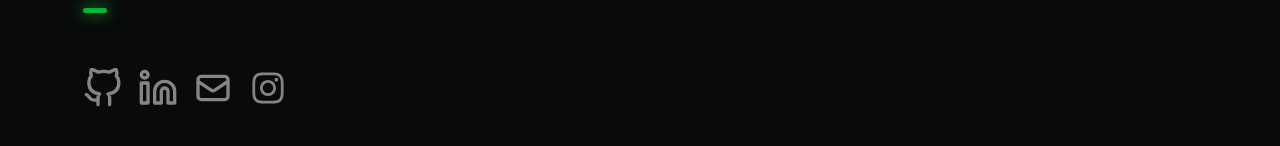
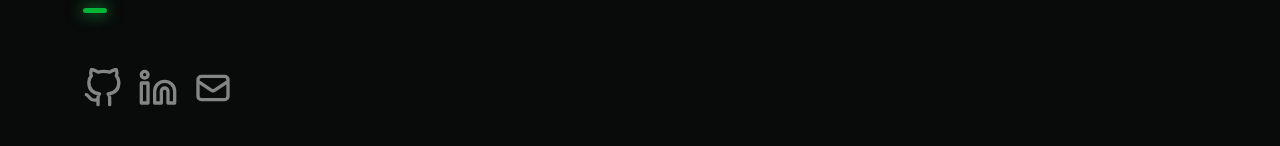
Before and after one commit to Rohit22-dev/My-website, a React (Create React App) app: page / in a window 1280 px wide. Shown: the part 386-532 px from the top of the page. Built offline with nearby package versions, Linux system fonts and the light colour scheme; no server answers.

Commit message:
Added social media links

```diff
--- a/src/components/Footer/Footer.jsx
+++ b/src/components/Footer/Footer.jsx
@@ -3,7 +3,6 @@ import "./Footer.css";
 import { FiGithub } from "react-icons/fi";
 import { FiLinkedin } from "react-icons/fi";
 import { HiOutlineMail } from "react-icons/hi";
-import { AiOutlineInstagram } from "react-icons/ai";
 import { AiFillHeart } from "react-icons/ai";
 import { Link } from "react-scroll";
 
@@ -31,7 +30,6 @@ const Footer = () => {
           <a href="mailto:rkkeepscode@gmail.com">
             <HiOutlineMail className="f-icon" />
           </a>
-          <AiOutlineInstagram className="f-icon" />
         </div>
 
         <Link activeClass="active" to="cont" smooth={true} spy={true}>
--- a/src/components/Intro/Intro.jsx
+++ b/src/components/Intro/Intro.jsx
@@ -3,7 +3,6 @@ import "./Intro.css";
 import { FiGithub } from "react-icons/fi";
 import { FiLinkedin } from "react-icons/fi";
 import { HiOutlineMail } from "react-icons/hi";
-import { AiOutlineInstagram } from "react-icons/ai";
 import { Link } from "react-scroll";
 import pic1 from "../../img/pic1.png";
 import pic2 from "../../img/pic2.png";
@@ -42,7 +41,6 @@ const Intro = () => {
           <a href="mailto:rkkeepscode@gmail.com">
             <HiOutlineMail className="i-icon" />
           </a>
-          <AiOutlineInstagram className="i-icon" />
         </div>
 
         <Link activeClass="active" to="cont" smooth={true} spy={true}>
```
